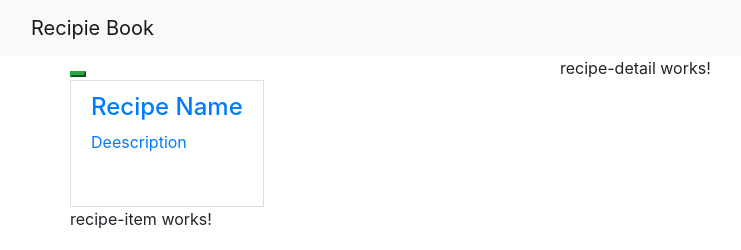
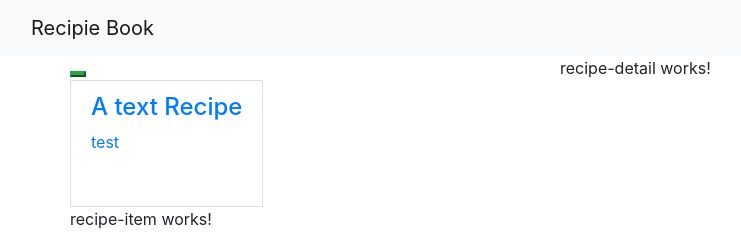
Before and after one commit to sukhmani/Angular1, an Angular app in the folder recipes/: page / in a window 1280 px wide. Shown: the top 250 px of the page, without its empty margins (0-741 px from the left). Built offline with nearby package versions, Linux system fonts and the light colour scheme.

Commit message:
ngFor directive

```diff
--- a/recipes/src/app/recipes/recipe-list/recipe-list.component.html
+++ b/recipes/src/app/recipes/recipe-list/recipe-list.component.html
@@ -6,10 +6,10 @@
 </div>
 <div class="row">
         <div class="col-xs-12">
-            <a href="#" class="list-group-item clearfix">
+            <a href="#" class="list-group-item clearfix" *ngFor="let recipe of recipes">
             <div class="pull-left">
-                <h4 class="list-group-item-heading">Recipe Name</h4>
-                <p class="list-group-item-text">Deescription</p>
+                <h4 class="list-group-item-heading">{{ recipe.name }}</h4>
+                <p class="list-group-item-text">{{ recipe.description }}</p>
             </div>
             <span class="pull-right">
                 <img src="" alt="" class="img-responsive" style="max-height:50px ;">
```
